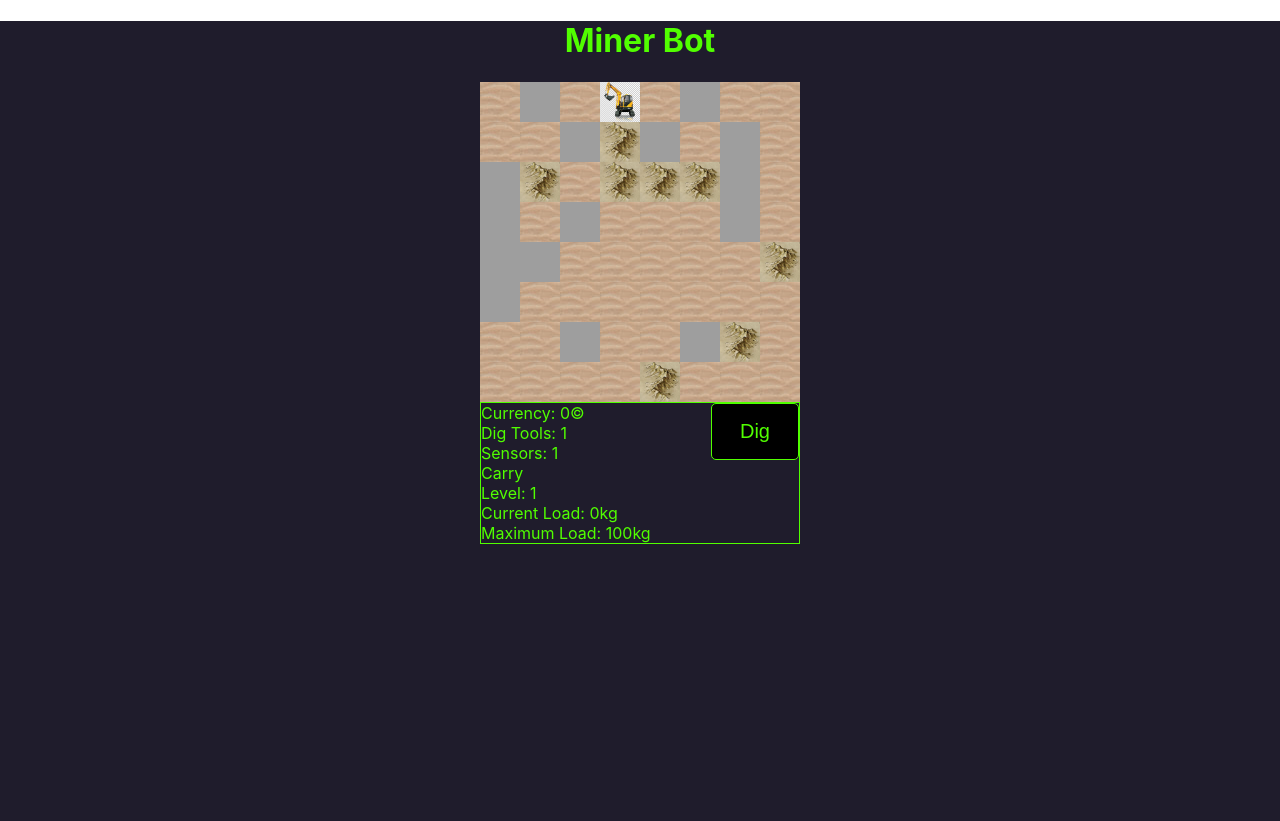
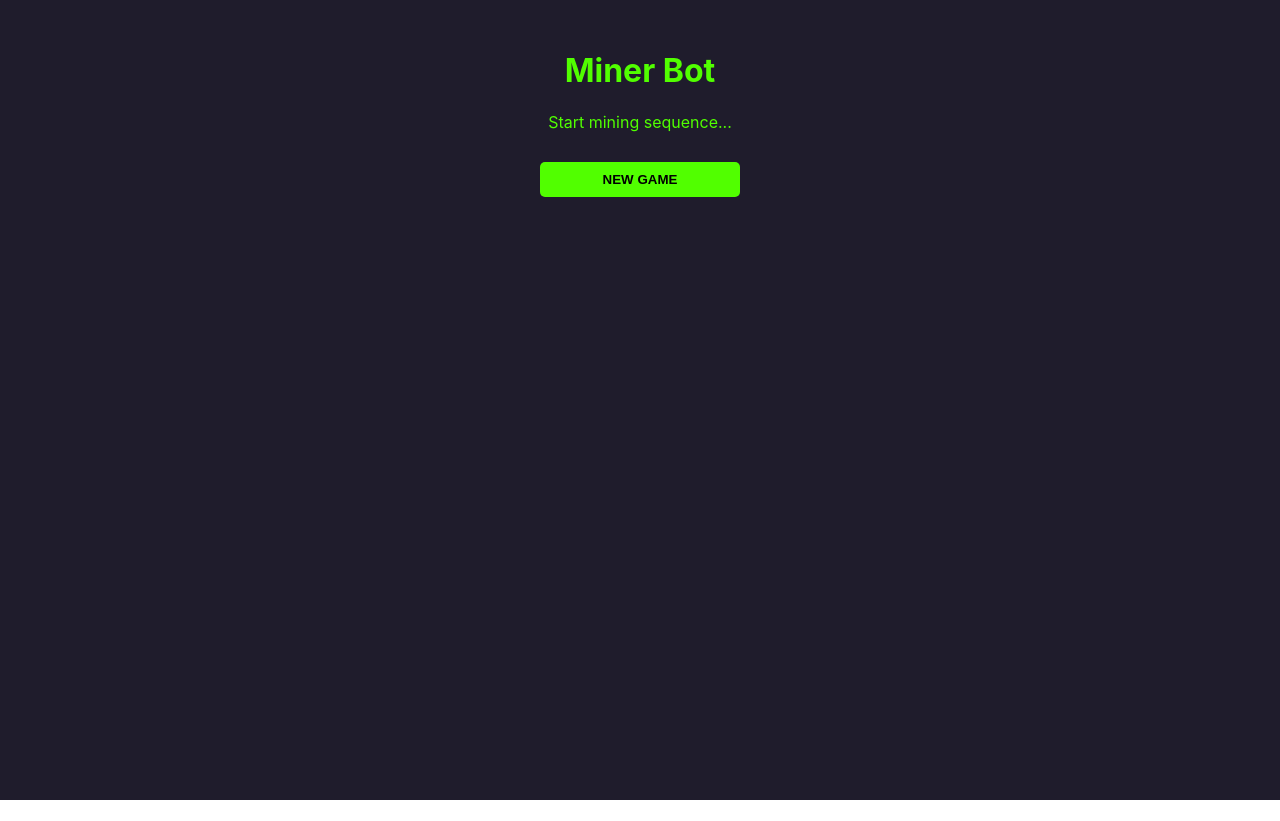
Before and after one commit to cookieByte4130/minerBotsv2, a React (Create React App) app: page / in a window 1280 px wide. After the commit the page ends 800 px from the top, so only its background shows below. Built offline with nearby package versions, Linux system fonts and the light colour scheme; grey boxes are pictures that could not be loaded.

Commit message:
added main menu

```diff
--- a/src/App.css
+++ b/src/App.css
@@ -2,6 +2,8 @@
   background-color: rgb(31, 28, 44);
   color: rgb(81, 255, 0);
   min-height: 100vh;
+  width: 100vw;
+  padding: 30px;
 }
 
 h1 {
--- a/src/App.js
+++ b/src/App.js
@@ -1,12 +1,16 @@
 import React, { Component } from "react";
 import "./App.css";
+import Modal from "./components/UI/modal/modal";
+import Upgrades from "./components/board/upgrades/upgrades.js";
 import Map from "./components/board/map";
 import Cockpit from "./components/cockpit/cockpit";
+import Menu from "./components/menu/menu";
 
 class App extends Component {
   constructor(props) {
     super(props);
     this.state = {
+      menuShowing: true,
       level: 1,
       board: {
         mapSize: 8,
@@ -132,15 +136,28 @@ class App extends Component {
 
     //All your base are belong to us
     if (this.state.board.gameMap[currLoc.y][currLoc.x].terrain === "base") {
-      console.log("unloading");
-      const player = { ...this.state.player };
-      console.log(player);
-      //WIP!!
-      //calc currency earned
-      //clear currLoad and load values
-      //notify user
+      this.returnToBase();
     }
   };
+
+  // upgrade: function (equipment, lvl) {
+  //   let n;
+  //   switch (equipment) {
+  //     case "sensor":
+  //       n = 30;
+  //       break;
+  //     case "digTools":
+  //     case "carry":
+  //       n = 5;
+  //       break;
+  //   }
+  //   const cost = n * lvl ** 2;
+  //   console.log(cost);
+  //   //deduct cost from currency
+  //   //update sensor level in bot obj
+  //   //update display
+  //   // Carry Capacity cost 3x(Lvl^2) in ©, so L2 costs 12©, L3 costs 27©, etc. Each Carry level increases carry capacity by 100kg.
+  // },
 
   dig = (e) => {
     console.log("digging");
@@ -189,9 +206,41 @@ class App extends Component {
     //TODO: notify user w/o alerts
   };
 
+  returnToBase = () => {
+    console.log("returned to base");
+    this.unload();
+  };
+
   unload = () => {
     console.log("unloading");
+    const player = { ...this.state.player };
+    //calc currency earned
+    const materialValues = {
+      fe: 10,
     };
+
+    let loadValue = 0;
+    for (const [material, amt] of Object.entries(player.carry.load)) {
+      loadValue += amt / materialValues[material];
+    }
+    player.currency += loadValue;
+
+    player.carry.currLoad = 0;
+    player.carry.load = {};
+    //clear currLoad and load values
+    this.setState({ player });
+    //notify user
+    alert(`Mr. Orewell: "Great job! You earned ${loadValue}(c)"`);
+  };
+
+  newGameHandler = () => {
+    console.log("New Game");
+    this.setState({ menuShowing: false });
+  };
+
+  loadGameHandler() {
+    console.log("Load Game");
+  }
 
   componentDidMount() {
     if (this.state.board.gameMap.length === 0) {
@@ -202,7 +251,11 @@ class App extends Component {
   render() {
     return (
       <div className="App">
+        {/* <Modal /> */}
         <h1>Miner Bot</h1>
+        {this.state.menuShowing ? (
+          <Menu newGame={this.newGameHandler} loadGame={this.loadGameHandler} />
+        ) : (
           <div className="container">
             <Map
               mapInfo={this.state.board.gameMap}
@@ -210,6 +263,7 @@ class App extends Component {
             />
             <Cockpit player={this.state.player} digHandler={this.dig} />
           </div>
+        )}
       </div>
     );
   }
--- /dev/null
+++ b/src/components/UI/modal/modal.css
@@ -0,0 +1,21 @@
+.modalBg {
+  position: fixed;
+  top: 0;
+  left: 0;
+  height: 100vh;
+  width: 100vw;
+  z-index: 500;
+  background-color: rgba(255, 192, 203, 0.411);
+}
+
+.modal {
+  position: absolute;
+  z-index: 600;
+  background-color: white;
+  top: 50%;
+  left: 50%;
+  transform: translate(-50%, -50%);
+  width: 400px;
+  min-height: 300px;
+  padding: 10px 8px;
+}
--- /dev/null
+++ b/src/components/UI/modal/modal.js
@@ -0,0 +1,14 @@
+import React from "react";
+import "./modal.css";
+
+const modal = (props) => {
+  return (
+    <div className="modalBg">
+      <div className="modal">
+        <p>Some text here</p>
+      </div>
+    </div>
+  );
+};
+
+export default modal;
--- a/src/components/board/map.js
+++ b/src/components/board/map.js
@@ -18,9 +18,12 @@ class Board extends Component {
 
   render() {
     return (
-      <div className="map">
-        <Player playerLoc={this.props.playerLoc} />
-        {this.generateDOM()}
+      <div>
+        <button>Menu</button>
+        <div className="map">
+          <Player playerLoc={this.props.playerLoc} />
+          {this.generateDOM()}
+        </div>
       </div>
     );
   }
--- /dev/null
+++ b/src/components/board/upgrades/upgrade/upgrade.js
@@ -0,0 +1,10 @@
+import React, { Component } from "react";
+//import "upgrade.css";
+
+class Upgrade extends Component {
+  render() {
+    return <div>Upgrade</div>;
+  }
+}
+
+export default Upgrade;
--- /dev/null
+++ b/src/components/board/upgrades/upgrades.js
@@ -0,0 +1,19 @@
+import React, { Component } from "react";
+import Upgrade from "../upgrades/upgrade/upgrade.js";
+
+class Upgrades extends Component {
+  render() {
+    return (
+      <div>
+        Upgrades Selection goes here
+        <ul>
+          <li>{Upgrade}</li>
+          <li>{Upgrade}</li>
+          <li>{Upgrade}</li>
+        </ul>
+      </div>
+    );
+  }
+}
+
+export default Upgrades;
--- /dev/null
+++ b/src/components/menu/menu.css
@@ -0,0 +1,20 @@
+.menu {
+  text-align: center;
+}
+
+.menu button {
+  display: block;
+  margin: 30px auto;
+  background: rgb(81, 255, 0);
+  width: 200px;
+  border-radius: 5px;
+  padding: 10px;
+  border: none;
+  font-weight: bold;
+  text-transform: uppercase;
+}
+
+.menu button:hover {
+  background: rgb(145, 255, 0);
+  cursor: pointer;
+}
--- /dev/null
+++ b/src/components/menu/menu.js
@@ -0,0 +1,14 @@
+import React, { Component } from "react";
+import "./menu.css";
+
+const menu = (props) => {
+  return (
+    <div className="menu">
+      <p>Start mining sequence...</p>
+      <button onClick={props.newGame}>New Game</button>
+      {/* <button onClick={props.loadGame}>Load Game</button> */}
+    </div>
+  );
+};
+
+export default menu;
```
Also changed, not shown: src/components/board/land/land.js (deleted, +0 -9 lines), src/components/board/upgrades/upgrade/upgrade.css (added). Lines whose indentation alone changed are shown as unchanged.
